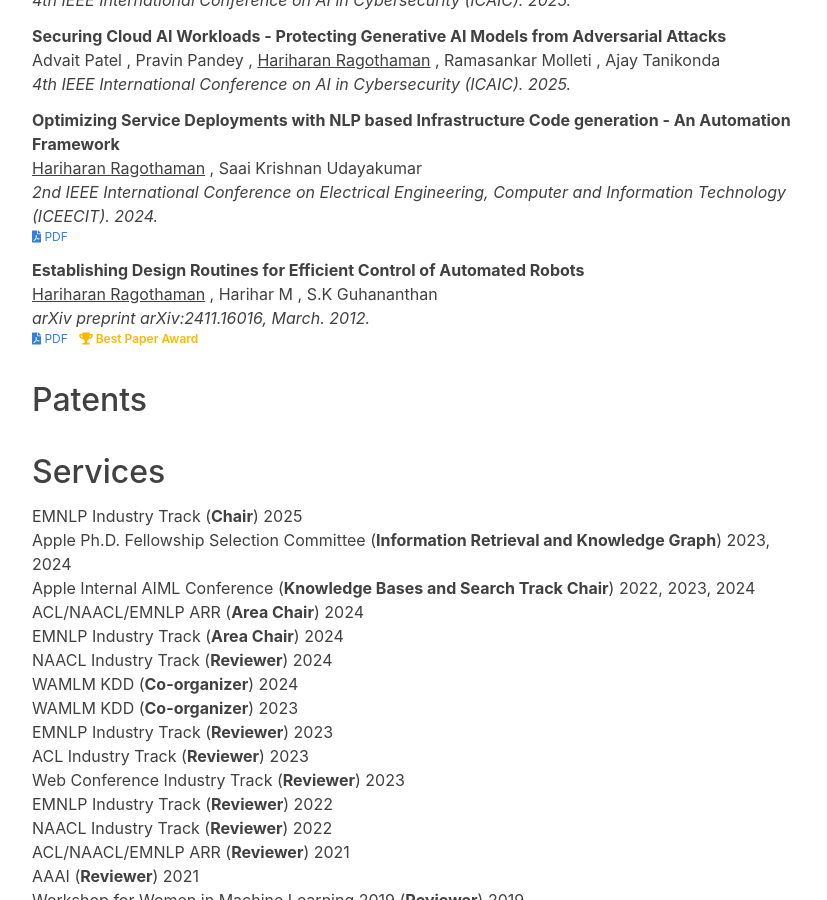
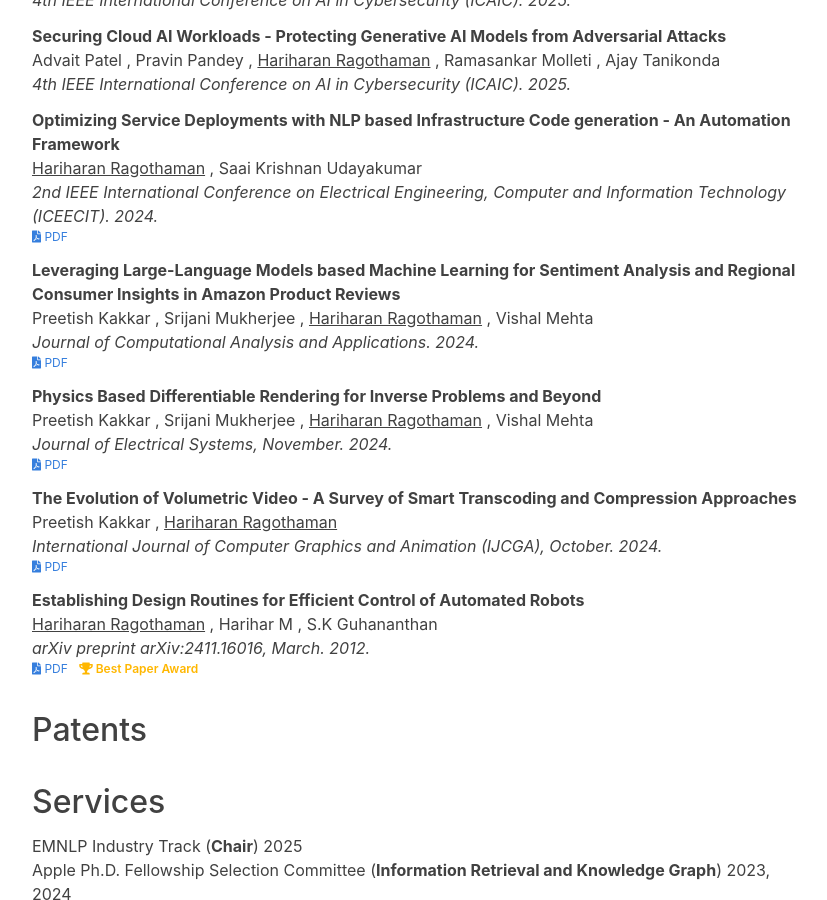
Before and after one commit to hariharanragothaman/hariharanragothaman.github.io, a Jekyll site: the page built from cv.md, in a window 1280 px wide and 900 px high, scrolled down 2352 px. Shown: the whole window, without its empty margins (300-1127 px from the left). Built offline with Jekyll 4.4.1, drawn with Linux system fonts in a browser that asks for light colours; nearby versions of some CDN libraries; some web fonts are replaced; some of the changed lines change nothing that is shown.

Commit message:
Polishes and Updates

```diff
--- a/_data/publications.yaml
+++ b/_data/publications.yaml
@@ -44,7 +44,7 @@
   title: Leveraging Large-Language Models based Machine Learning for Sentiment Analysis and Regional Consumer Insights in Amazon Product Reviews
   venue: Journal of Computational Analysis and Applications
   year: 2024
-  type: Journal
+  type: conference
   pdf: https://eudoxuspress.com/index.php/pub/article/view/1569/1000
 
 - id: differential-rendering
@@ -56,7 +56,7 @@
   title: Physics Based Differentiable Rendering for Inverse Problems and Beyond
   venue: Journal of Electrical Systems, November
   year: 2024
-  type: Journal
+  type: conference
   pdf: https://journal.esrgroups.org/jes/article/view/7210/5288
 
 
@@ -67,7 +67,7 @@
   title: The Evolution of Volumetric Video - A Survey of Smart Transcoding and Compression Approaches
   venue: International Journal of Computer Graphics and Animation (IJCGA), October
   year: 2024
-  type: Journal
+  type: conference
   pdf: https://aircconline.com/ijcga/V14N4/14424ijcga01.pdf
 
 - id: automated-robots
```
